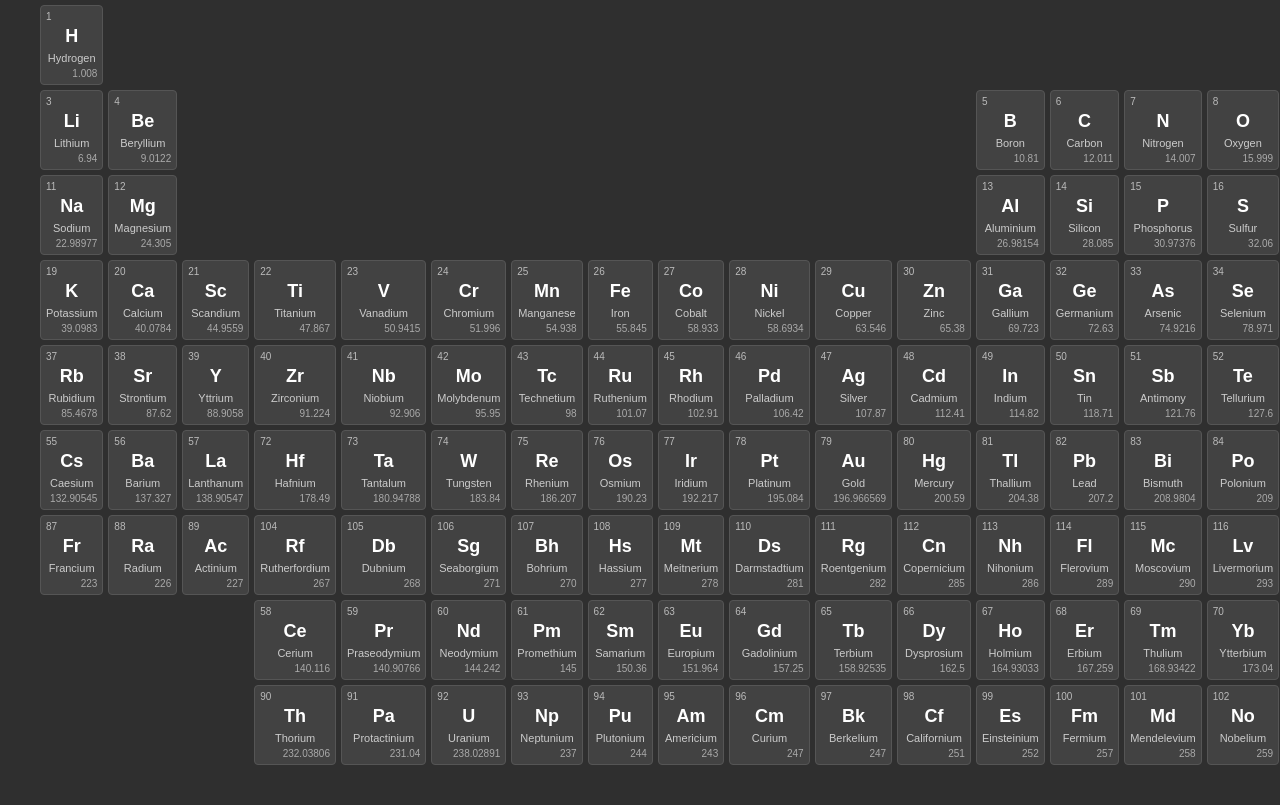
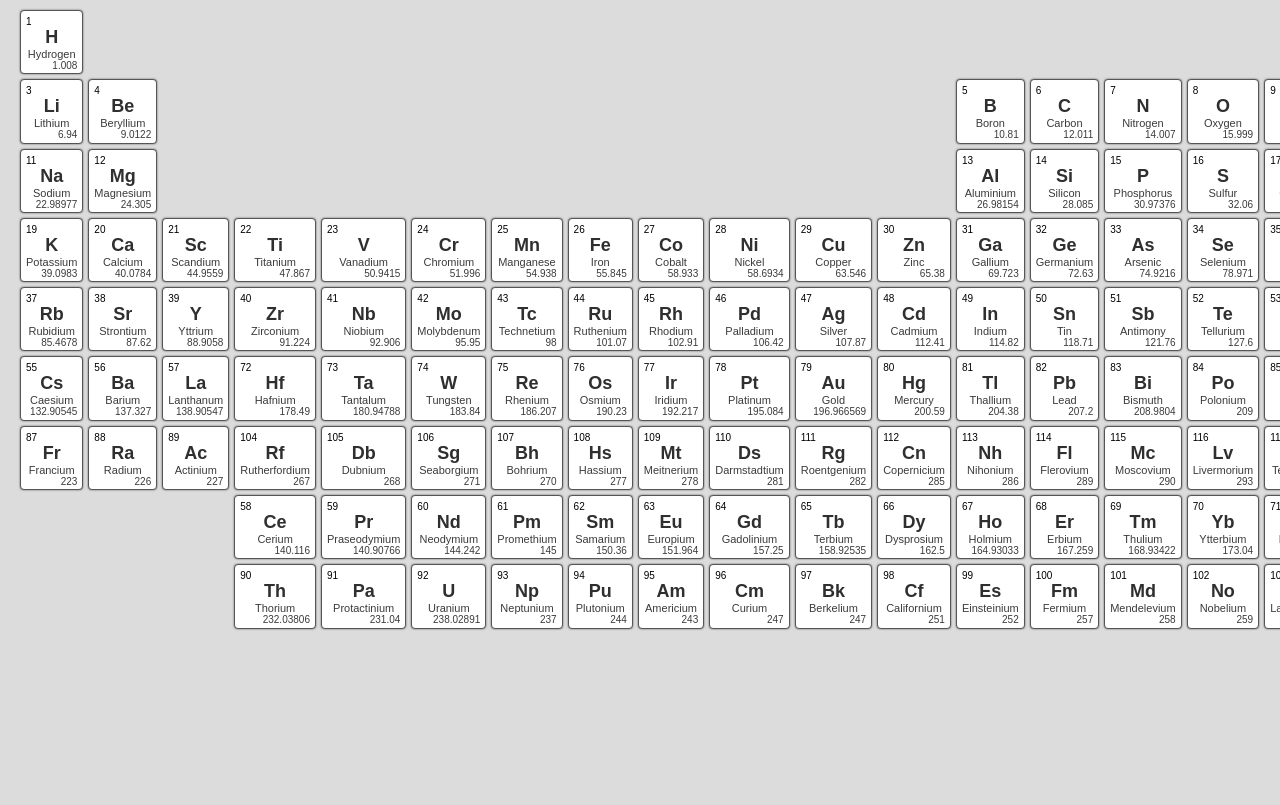
Before and after one commit to ankursingh0313/periodicTable, a plain HTML site: page index.html in a window 1280 px wide. Shown: the part 72-877 px from the top of the page. After the commit the page ends 800 px from the top, so only its background shows below. Drawn offline with Linux system fonts and the light colour scheme.

Commit message:
minor style changes

```diff
--- a/index.html
+++ b/index.html
@@ -8,11 +8,10 @@
     body {
       margin: 0;
       padding: 0;
-      background-color: #2f2f2f;
+      background-color: #dcdcdc;
       font-family: sans-serif;
-      color: #fff;
+      color: #2f2f2f;
       text-align: center;
-    }
     h1 {
       margin: 20px 0;
     }
@@ -20,15 +19,17 @@
     #periodicTable {
       display: grid;
       grid-template-columns: repeat(18, 1fr);
-      grid-auto-rows: 80px; /* row height */
+      /* grid-template-rows: repeat(18, 1fr); */
+      grid-auto-rows: 10%;
+      /* grid-auto-columns: 40px; */
       gap: 5px;
-      max-width: 1200px;
-      margin: 0 auto 40px auto;
-      padding: 0 10px;
+      padding: 5px 20px;
+      /* background-color: #deb1b1; */
+      /* margin: 0 auto 40px auto; */
     }
     /* Each element cell */
     .element {
-      background: #424242;
+      background: #ffffff;
       border-radius: 4px;
       display: flex;
       flex-direction: column;
@@ -36,15 +37,17 @@
       padding: 5px;
       transition: transform 0.2s, background-color 0.2s;
       border: 1px solid #555;
+      box-shadow: 0 0 2px #555;
+      cursor: pointer;
     }
     .element:hover {
       transform: scale(1.05);
-      background-color: #616161;
+      background-color: #e0f7fa;
     }
     .atomic-number {
       font-size: 10px;
       text-align: left;
-      color: #bbb;
+      color: #000000;
     }
     .symbol {
       font-size: 18px;
@@ -53,12 +56,12 @@
     }
     .name {
       font-size: 11px;
-      color: #ccc;
+      color: #3a3a3a;
     }
     .atomic-mass {
       font-size: 10px;
       text-align: right;
-      color: #aaa;
+      color: #3a3a3a;
     }
   </style>
 </head>
```
